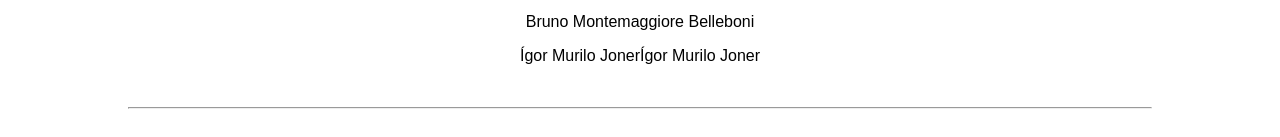
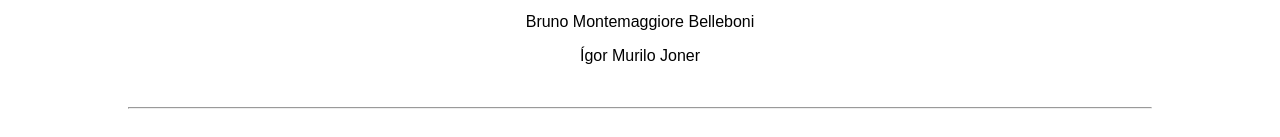
Before and after one commit to jean-std/rocketboost, a plain HTML site: page index.html in a window 1280 px wide. Shown: the part 229-366 px from the top of the page. Drawn offline with Linux system fonts and the light colour scheme.

Commit message:
Update index.html

```diff
--- a/index.html
+++ b/index.html
@@ -48,7 +48,7 @@
 				<h2>Integrantes do Grupo</h2>
 				<p>Jean Gustavo Horn</p>
 				<p>Bruno Montemaggiore Belleboni</p>
-				<p>Ígor Murilo JonerÍgor Murilo Joner</p>
+				<p>Ígor Murilo Joner</p>
 
 				<br><hr><br>
 
```
